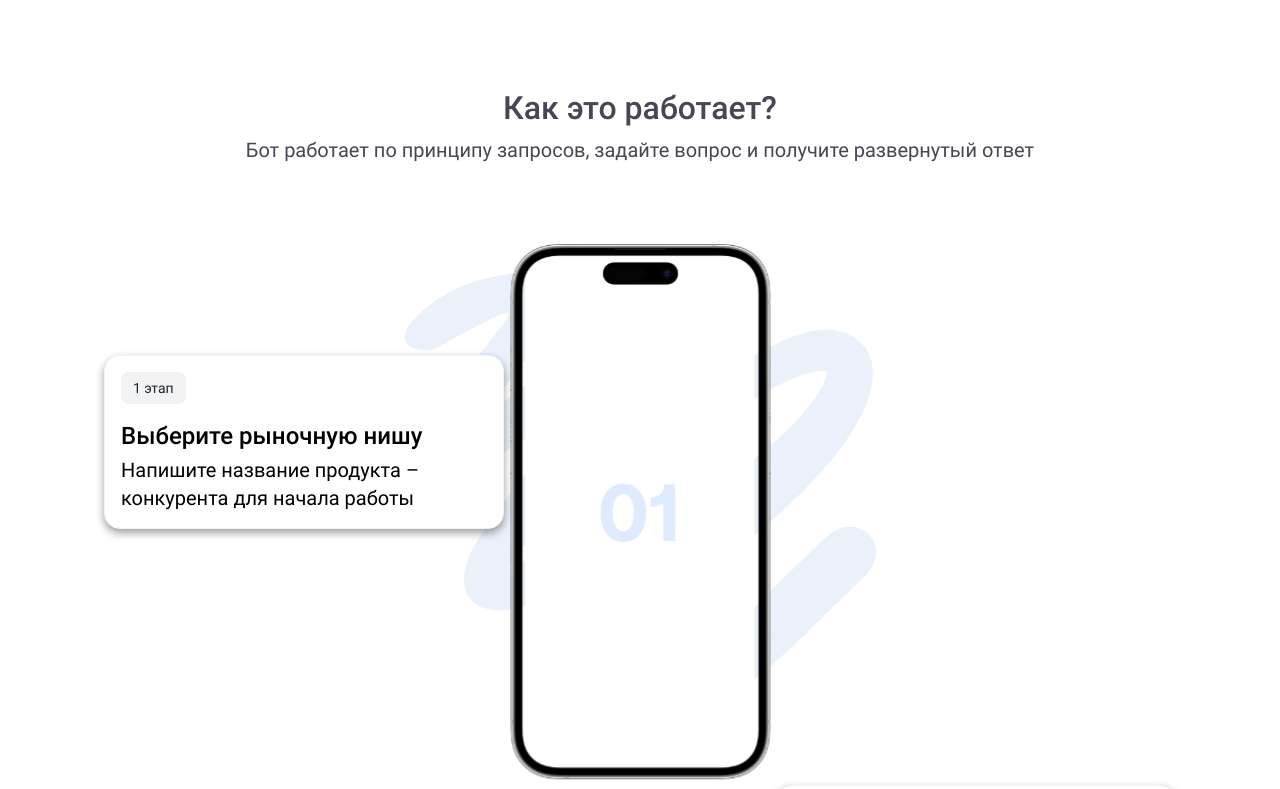
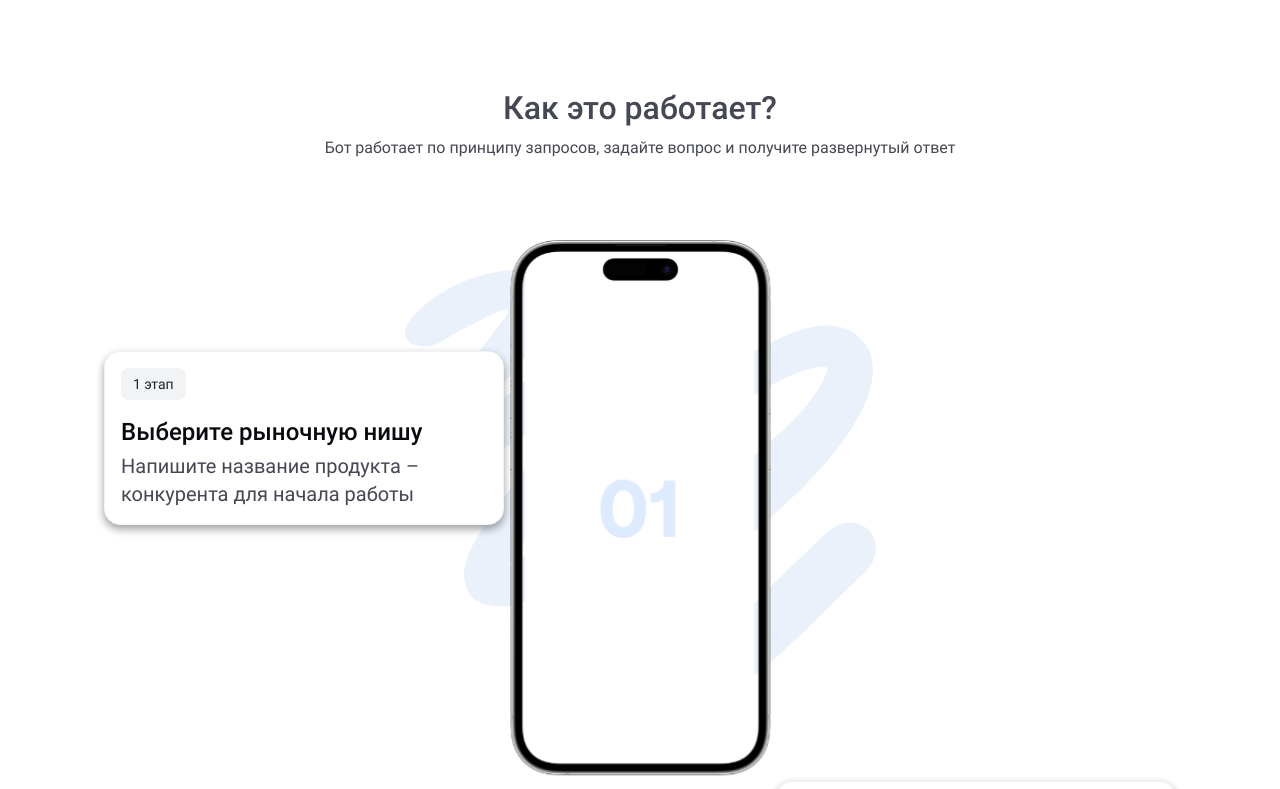
Before and after one commit to n1ckwhite/Kevin, a Next.js app: page / in a window 1280 px wide. Shown: the part 1020-1809 px from the top of the page. Built offline with nearby package versions, Linux system fonts and the light colour scheme.

Commit message:
fix(main): поправил ошибки

```diff
--- a/src/app/components/Bot/components/BotCard/BotCard.module.css
+++ b/src/app/components/Bot/components/BotCard/BotCard.module.css
@@ -28,10 +28,12 @@
 }
 
 .title {
+  color: var(--gradation-text-icons-basic-primary);
   font: var(--typography-h4-semi-bold-desktop);
 }
 
 .subtitle {
+  color: var(--gradation-text-icons-basic-tertiary);
   font: var(--typography-large-text-regular);
 }
 
--- a/src/app/components/Helper/Cards/Cards.module.css
+++ b/src/app/components/Helper/Cards/Cards.module.css
@@ -2,7 +2,7 @@
   width: 100%;
   margin: 0 auto;
   display: grid;
-  grid-template-columns: repeat(auto-fit, 600px);
+  grid-template-columns: repeat(auto-fit, minmax(320px, 600px));
   justify-content: center;
   grid-auto-columns: auto;
   grid-gap: 32px;
--- a/src/app/components/Subtitle/Subtitle.module.css
+++ b/src/app/components/Subtitle/Subtitle.module.css
@@ -2,5 +2,4 @@
   font: var(--typography-big-text-regular);
   text-align: center;
   color: var(--gradation-text-icons-basic-tertiary);
-  font: var(--typography-helper-h1-text-vf);
 }
--- a/src/app/components/Times/Times.module.css
+++ b/src/app/components/Times/Times.module.css
@@ -15,6 +15,7 @@
   margin-top: 64px;
   gap: 16px;
   box-sizing: border-box;
+  color: var(--gradation-text-icons-basic-tertiary);
 }
 
 .btn {
--- a/src/app/components/Times/Times.tsx
+++ b/src/app/components/Times/Times.tsx
@@ -18,7 +18,7 @@ export const Times: FC = () => (
     <Subtitle
       text="*Возможна необходимость в корректировках полученного результата"
     />
-    <div className={s.tasks}>
+    <ul className={s.tasks}>
       <Task
         books={BOOK.tasks}
         color="default"
@@ -35,7 +35,7 @@ export const Times: FC = () => (
         color="green"
         title="c Kevin"
       />
-    </div>
+    </ul>
     <CustomLink
       classname={s.btn}
       text="Перейти в телеграмм"
--- a/src/app/components/Times/components/Task/Task.module.css
+++ b/src/app/components/Times/components/Task/Task.module.css
@@ -12,6 +12,7 @@
 .ul {
   display: flex;
   flex-direction: column;
+  align-items: flex-start;
 }
 .card__li {
   padding: 16px 0;
@@ -32,6 +33,9 @@
 }
 
 @media screen and (max-width:770px) {
+  .ul {
+    align-items: center;
+  }
   .card:nth-child(2) {
     display: none;
   }
```
